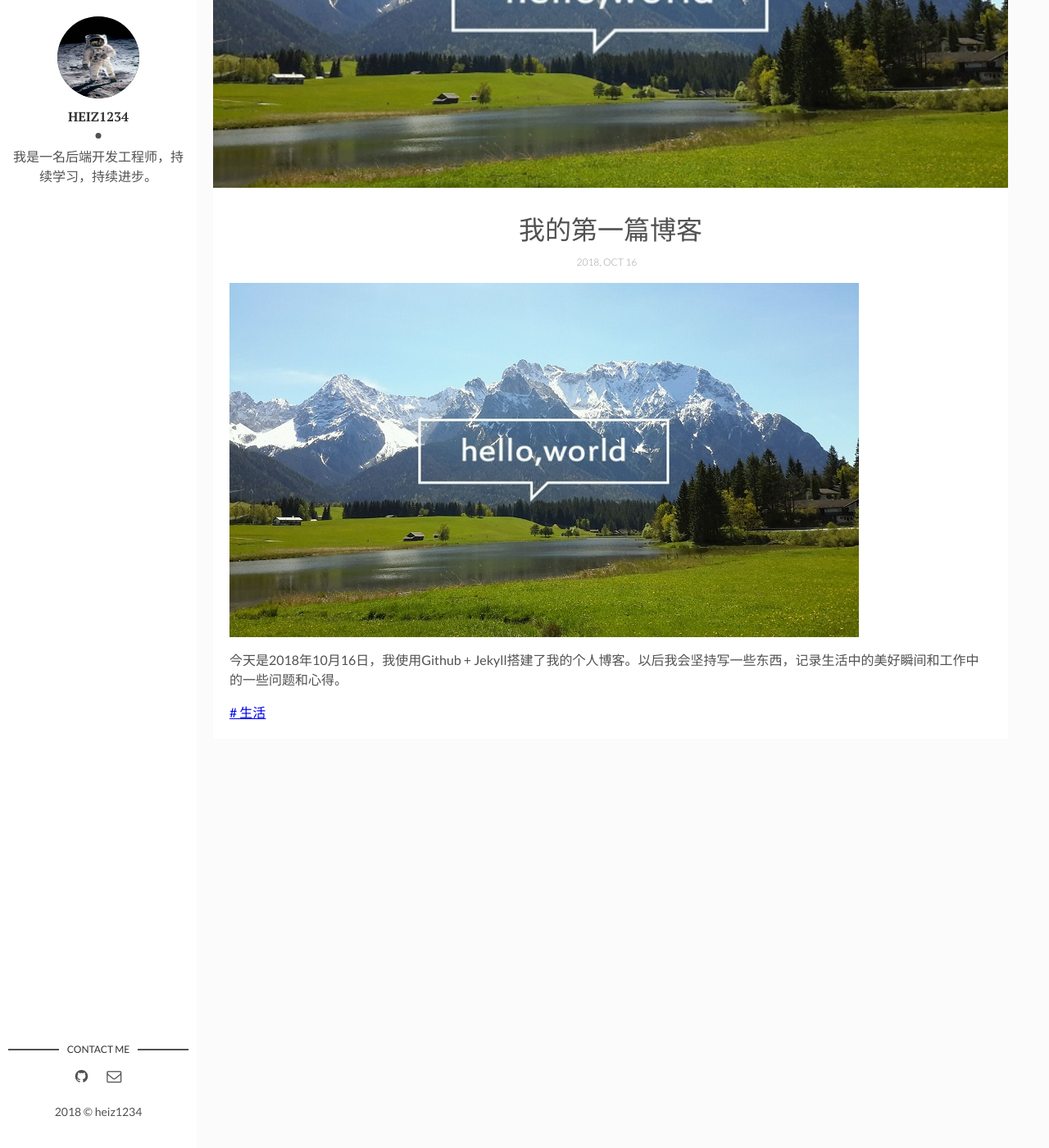
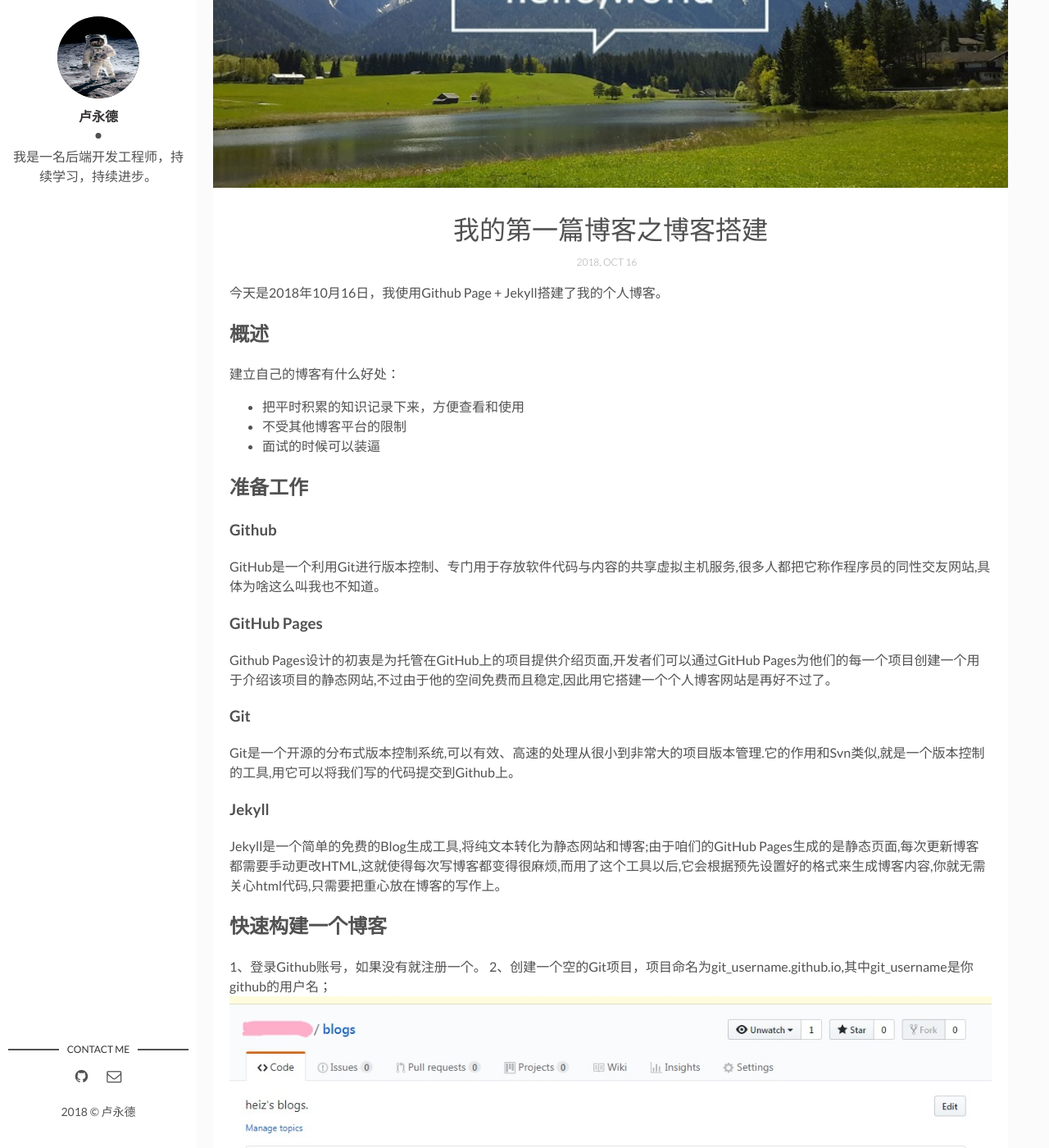
Before and after one commit to heiz1234/blog, a Jekyll site: the page built from _posts/2018-10-16-my-first-blog.markdown, in a window 1280 px wide and 1400 px high, scrolled down 291 px. Shown: the whole window at 82% size. Built offline with Jekyll 4.4.1, drawn with Linux system fonts in a browser that asks for light colours; comment, search, counter and statistics services are not loaded; some of the changed text lies outside the part shown.

Commit message:
update first blog

```diff
--- a/_config.yml
+++ b/_config.yml
@@ -4,12 +4,12 @@
   line in _config.yml. It will appear in your document head meta (for
   Google search results) and in your feed.xml site description.
 permalink: ':title/'
-baseurl: "/hezi1234.github.io" # the subpath of your site, e.g. /blog
+baseurl: "/blogs" # the subpath of your site, e.g. /blog
 url: "" # the base hostname & protocol for your site, e.g. http://example.com
 site-twitter: #if your site has a twitter account, enter it here
 
 # Author Settings
-author: heiz1234
+author: 卢永德
 author-img: heiz.jpg
 about-author: 我是一名后端开发工程师，持续学习，持续进步。 # add description
 social-twitter: # add your Twitter handle
--- a/_posts/2018-10-16-my-first-blog.markdown
+++ b/_posts/2018-10-16-my-first-blog.markdown
@@ -1,12 +1,39 @@
 ---
 layout: post
-title: 我的第一篇博客
+title: 我的第一篇博客之博客搭建
 date: 2018-10-16 18:00
 description: 我的第一篇博客 # Add post description (optional)
 img: hello-world.jpg # Add image post (optional)
 fig-caption: # Add figcaption (optional)
 tags: [生活]
 ---
-![Hello World]({{site.baseurl}}/assets/img/hello-world.jpg)
 
-今天是2018年10月16日，我使用Github + Jekyll搭建了我的个人博客。以后我会坚持写一些东西，记录生活中的美好瞬间和工作中的一些问题和心得。
+今天是2018年10月16日，我使用Github Page + Jekyll搭建了我的个人博客。
+
+## 概述
+建立自己的博客有什么好处：
+* 把平时积累的知识记录下来，方便查看和使用
+* 不受其他博客平台的限制
+* 面试的时候可以装逼
+
+## 准备工作
+### Github
+GitHub是一个利用Git进行版本控制、专门用于存放软件代码与内容的共享虚拟主机服务,很多人都把它称作程序员的同性交友网站,具体为啥这么叫我也不知道。
+### GitHub Pages
+Github Pages设计的初衷是为托管在GitHub上的项目提供介绍页面,开发者们可以通过GitHub Pages为他们的每一个项目创建一个用于介绍该项目的静态网站,不过由于他的空间免费而且稳定,因此用它搭建一个个人博客网站是再好不过了。
+### Git
+Git是一个开源的分布式版本控制系统,可以有效、高速的处理从很小到非常大的项目版本管理.它的作用和Svn类似,就是一个版本控制的工具,用它可以将我们写的代码提交到Github上。
+### Jekyll
+Jekyll是一个简单的免费的Blog生成工具,将纯文本转化为静态网站和博客;由于咱们的GitHub Pages生成的是静态页面,每次更新博客都需要手动更改HTML,这就使得每次写博客都变得很麻烦,而用了这个工具以后,它会根据预先设置好的格式来生成博客内容,你就无需关心html代码,只需要把重心放在博客的写作上。
+
+## 快速构建一个博客
+1、登录Github账号，如果没有就注册一个。
+2、创建一个空的Git项目，项目命名为git_username.github.io,其中git_username是你github的用户名；
+![github]({{site.baseurl}}/assets/img/2018-10-16/github.jpg)
+3、在[Jekyllthemes](http://jekyllthemes.org/)上找一个自己喜欢的模板，下载到本地，改一改_config.yml中的配置 ，主要是url等；
+![theme]({{site.baseurl}}/assets/img/2018-10-16/theme.jpg)
+4、然后提交到自己新建的项目中；
+5、在Github项目中的Settings中往下拉找到Github Pages，将Source修改为master，然后会出现一个链接，直接访问就可以了。
+![setting]({{site.baseurl}}/assets/img/2018-10-16/setting.jpg)
+![pages]({{site.baseurl}}/assets/img/2018-10-16/pages.jpg)
+![blogs]({{site.baseurl}}/assets/img/2018-10-16/blogs.jpg)
```
Also changed, not shown: assets/img/2018-10-16/blogs.jpg (added), assets/img/2018-10-16/github.jpg (added), assets/img/2018-10-16/pages.jpg (added), assets/img/2018-10-16/setting.jpg (added), assets/img/2018-10-16/theme.jpg (added).
